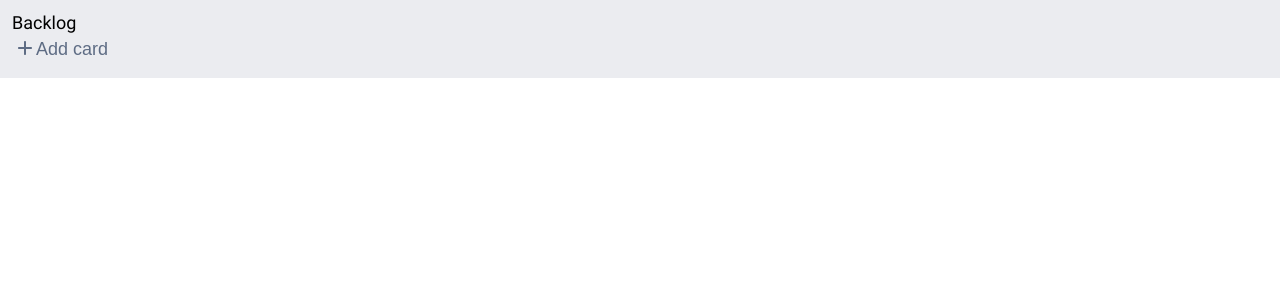
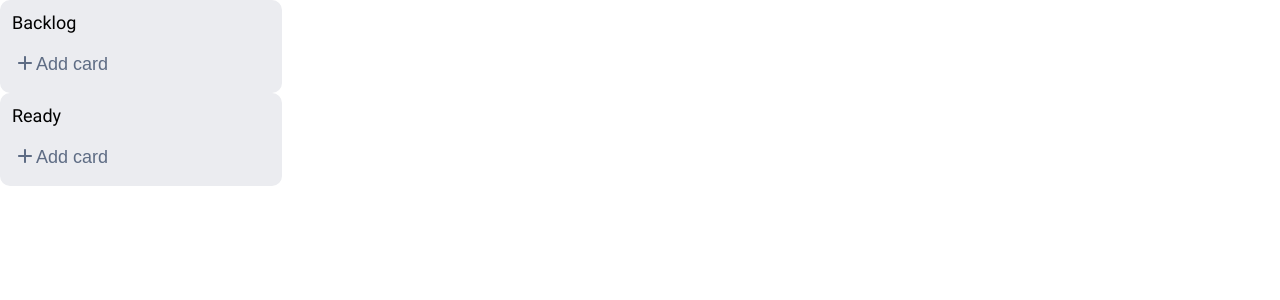
Before and after one commit to NikitaSar64/kanban-board, a React (Create React App) app: page / in a window 1280 px wide. Shown: the top 300 px of the page. Built offline with nearby package versions, Linux system fonts and the light colour scheme.

Commit message:
init: add feat move cases between task types

```diff
--- a/src/App/App.jsx
+++ b/src/App/App.jsx
@@ -4,7 +4,10 @@ import './App.css';
 
 function App() {
   return (
-      <TaskCard title="Backlog"/>
+    <>
+      <TaskCard title="Backlog" showInput={true}/>
+      <TaskCard title="Ready" typeTask="Backlog" showDropDown={true}/>
+    </>
   );
 }
 
--- a/src/Components/TaskCard/Components/Button/Button.css
+++ b/src/Components/TaskCard/Components/Button/Button.css
@@ -1,7 +1,7 @@
 @import "../../../../styles/variables.css";
 
 .btn{
-    border-radius: var(--radius);
+    border-radius: var(--radius-1);
     border: none;
     padding: var(--spacing-unit-3);
     font-size: 18px;
--- /dev/null
+++ b/src/Components/TaskCard/Components/Dropdown/Dropdown.css
@@ -0,0 +1,15 @@
+@import '../../../../styles/variables.css';
+
+select{
+    padding: var(--spacing-unit-3) var(--spacing-unit-4);
+    background: #FFFFFF;
+    border-radius: var(--radius-1);
+    margin-bottom: var(--spacing-unit-6);
+    border: none;
+    outline: none;
+    font-family: "Roboto";
+    font-size: 18px;
+    color: black;
+    width: 100%;
+    box-sizing: border-box;
+}
--- /dev/null
+++ b/src/Components/TaskCard/Components/Dropdown/Dropdown.jsx
@@ -0,0 +1,16 @@
+import React from "react";
+import "./Dropdown.css";
+
+const Dropdown = ({ tasks, changeTask }) => {
+    return (
+            <select onChange={changeTask}>
+                {tasks.map(task => {
+                    return (
+                            <option key={task.id} value={task.id}>{task.name}</option>
+                    )})
+                }
+            </select>
+    )
+}
+
+export default Dropdown;
--- /dev/null
+++ b/src/Components/TaskCard/Components/Input/Input.css
@@ -0,0 +1,15 @@
+@import '../../../../styles/variables.css';
+
+input{
+    padding: var(--spacing-unit-3) var(--spacing-unit-4);
+    background: #FFFFFF;
+    border-radius: var(--radius-1);
+    margin-bottom: var(--spacing-unit-6);
+    border: none;
+    outline: none;
+    font-family: "Roboto";
+    font-size: 18px;
+    color: black;
+    width: 100%;
+    box-sizing: border-box;
+}
--- /dev/null
+++ b/src/Components/TaskCard/Components/Input/Input.jsx
@@ -0,0 +1,14 @@
+import React from "react";
+import './Input.css';
+
+const Input = ({ task }) => {
+    return (
+        <input
+            type="text"
+            onChange={task}
+            autoFocus
+        />
+    )
+}
+
+export default Input;
--- a/src/Components/TaskCard/Components/Task/Task.css
+++ b/src/Components/TaskCard/Components/Task/Task.css
@@ -4,4 +4,5 @@
     padding: var(--spacing-unit-4);
     background: white;
     border-radius: var(--spacing-unit-2);
+    margin-bottom: 15px;
 }
--- a/src/Components/TaskCard/TaskCard.css
+++ b/src/Components/TaskCard/TaskCard.css
@@ -2,19 +2,15 @@
 @import "../../styles/variables.css";
 
 .task-card{
+    box-sizing: border-box;
     background: #EBECF0;
     font-size: 18px;
     color: black;
     padding: var(--spacing-unit-6);
+    width: 282px;
+    border-radius: var(--radius-2);
 }
 
-input{
-    padding: var(--spacing-unit-3) var(--spacing-unit-4);
-    background: #FFFFFF;
-    border-radius: var(--radius);
-    border: none;
-    outline: none;
-    font-family: "Roboto";
-    font-size: 18px;
-    color: black;
+.task-card__title{
+    margin-bottom: 15px;
 }
--- a/src/Components/TaskCard/TaskCard.jsx
+++ b/src/Components/TaskCard/TaskCard.jsx
@@ -1,9 +1,11 @@
 import React, { useEffect, useState } from "react";
 import Button from "./Components/Button/Button";
 import Task from "./Components/Task/Task";
+import Input from "./Components/Input/Input";
+import Dropdown from "./Components/Dropdown/Dropdown";
 import './TaskCard.css';
 
-const TaskCard = ({ title }) => {
+const TaskCard = ({ title, typeTask, showInput, showDropDown }) => {
     let [input, setShowInput] = useState(false);
     let [submit, isSubmit] = useState(false);
     let [task, setTask] = useState(null);
@@ -29,24 +31,25 @@ const TaskCard = ({ title }) => {
         setShowInput(false);
     }
 
+    function changeTask(e){
+        let localTasks = JSON.parse(localStorage.getItem(typeTask));
+        setTasks(tasks.push(localTasks[e.target.value - 1]));
+    }
+
     return (
         <div className="task-card">
-            <div>{title}</div>
+            <div className="task-card__title">{title}</div>
             {tasks.map(task => {
                 return (
                     <Task key={task.id} taskText={task.name}/>
                 )
             })}
-            {input &&
-            <input
-                type="text"
-                onChange={(e) => {
-                    setTask({id: tasks.length + 1, name: e.target.value});
-                    e.target.value.length > 0 ? isSubmit(true) : isSubmit(false);
-                    }
-                }
-                autoFocus
-                />}
+            {showInput && (input &&
+            <Input task={(e) => {
+                setTask({id: tasks.length + 1, name: e.target.value});
+                e.target.value.length > 0 ? isSubmit(true) : isSubmit(false);
+                }}/>)}
+            {showDropDown && (input && <Dropdown tasks={JSON.parse(localStorage.getItem(typeTask))} changeTask={changeTask}/>)}
             <Button
                 showInput={() => {
                     setShowInput(!input)}}
--- a/src/styles/variables.css
+++ b/src/styles/variables.css
@@ -1,5 +1,6 @@
 :root{
-    --radius: 5px;
+    --radius-1: 5px;
+    --radius-2: 10px;
     --spacing-unit-1: 2px;
     --spacing-unit-2: 4px;
     --spacing-unit-3: 6px;
```
